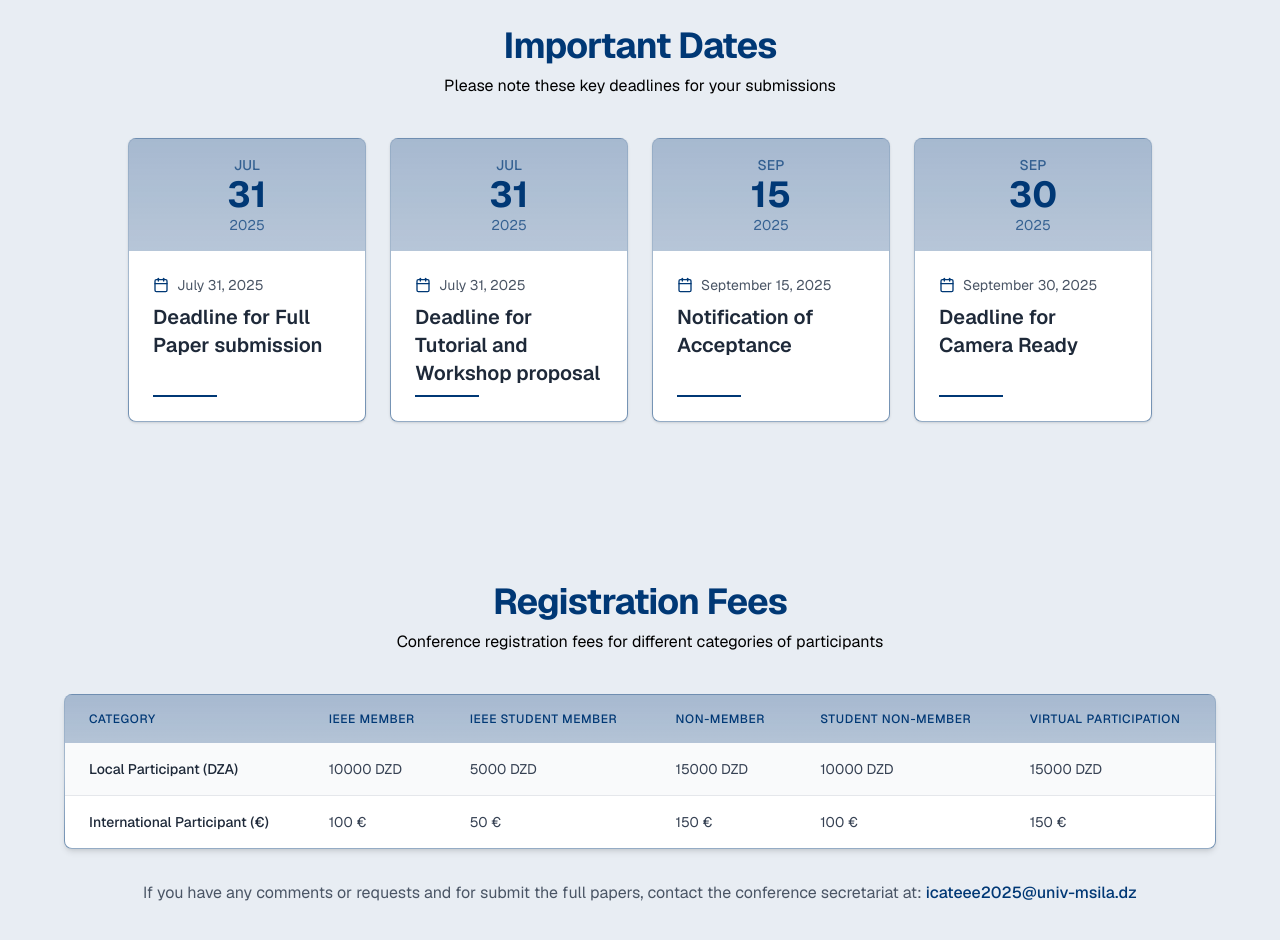
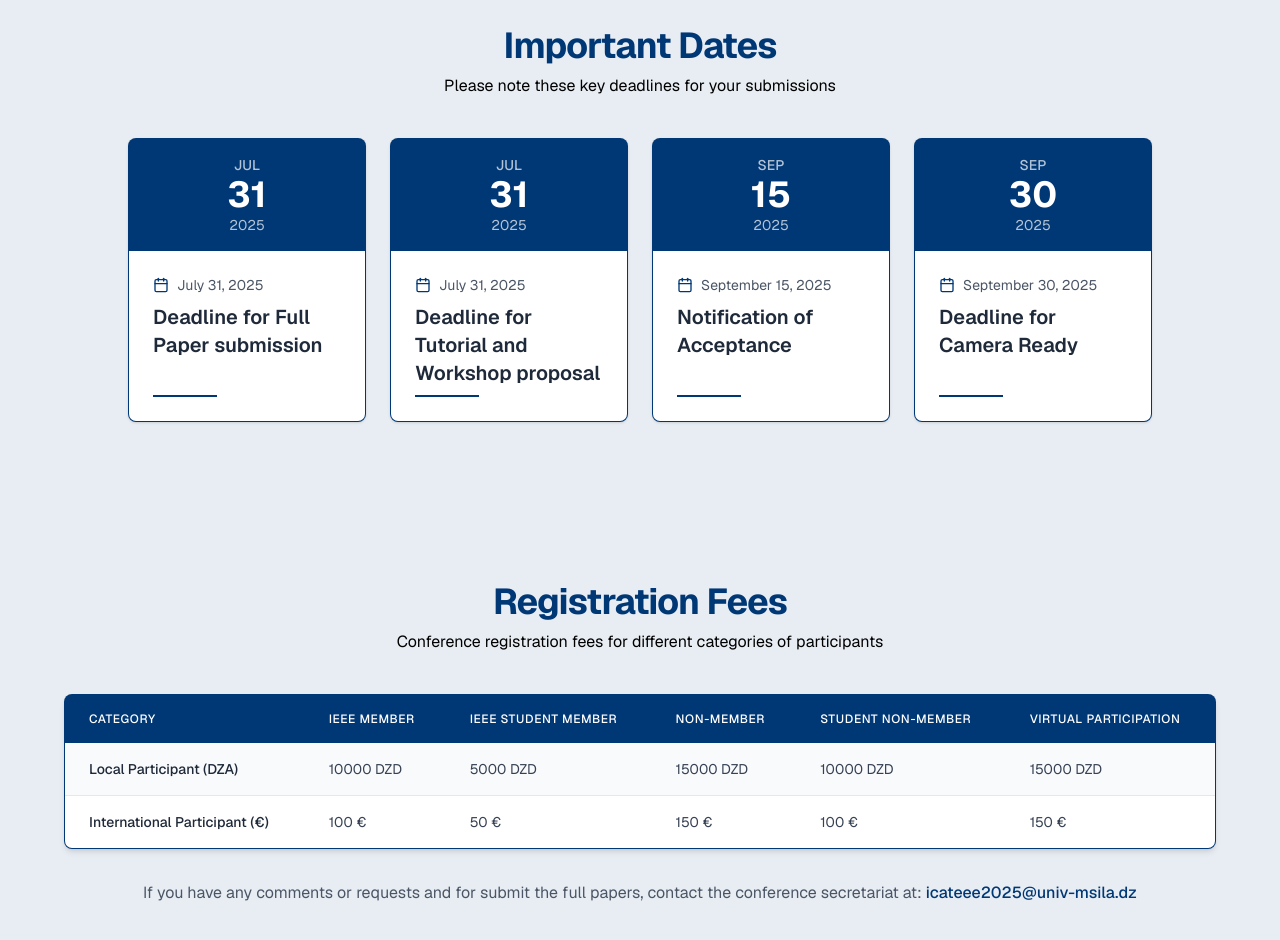
Before and after one commit to KarimBenn22/icateee, a Next.js app: page /playground in a window 1280 px wide. Shown: the part 1580-2520 px from the top of the page. Built offline with nearby package versions, Linux system fonts and the light colour scheme.

Commit message:
fix style colors

```diff
--- a/app/components/sections/ImportantDates.tsx
+++ b/app/components/sections/ImportantDates.tsx
@@ -51,17 +51,17 @@ export default function ImportantDatesSection() {
             {dates.map((item, index) => (
               <div
                 key={index}
-                className="group relative flex flex-col overflow-hidden rounded-lg border border-primary/20 bg-gradient-to-t from-primary/40 via-primary/10 to-primary/20 shadow-sm transition-all hover:shadow-md"
+                className="group relative flex flex-col overflow-hidden rounded-lg border border-primary/20 bg-primary shadow-sm transition-all hover:shadow-md"
               >
                 <div className="flex items-center justify-center bg-primary/10 p-4 text-center">
                   <div className="flex flex-col items-center">
-                    <span className="text-sm font-medium text-primary/70">
+                    <span className="text-sm font-medium text-[#fff]/70">
                       {item.month}
                     </span>
-                    <span className="text-4xl font-bold text-primary">
+                    <span className="text-4xl font-bold text-[#fff] ">
                       {item.day}
                     </span>
-                    <span className="text-sm text-primary/70">2025</span>
+                    <span className="text-sm text-[#fff]/70">2025</span>
                   </div>
                 </div>
 
--- a/app/components/sections/Registration.tsx
+++ b/app/components/sections/Registration.tsx
@@ -33,27 +33,27 @@ export default function RegistrationSection() {
         </div>
 
         {/* Fees Table - Desktop */}
-        <div className="hidden md:block bg-gradient-to-t from-primary/40 via-primary/10 to-primary/20 shadow-md rounded-lg overflow-hidden border border-primary/20">
+        <div className="hidden md:block bg-primary shadow-md rounded-lg overflow-hidden border border-primary/20">
           <div className="overflow-x-auto">
             <table className="w-full">
               <thead>
                 <tr className="bg-primary/10">
-                  <th className="px-6 py-4 text-left text-xs font-medium text-primary uppercase tracking-wider">
+                  <th className="px-6 py-4 text-left text-xs font-medium text-foreground uppercase tracking-wider">
                     Category
                   </th>
-                  <th className="px-6 py-4 text-left text-xs font-medium text-primary uppercase tracking-wider">
+                  <th className="px-6 py-4 text-left text-xs font-medium text-foreground uppercase tracking-wider">
                     IEEE Member
                   </th>
-                  <th className="px-6 py-4 text-left text-xs font-medium text-primary uppercase tracking-wider">
+                  <th className="px-6 py-4 text-left text-xs font-medium text-foreground uppercase tracking-wider">
                     IEEE Student Member
                   </th>
-                  <th className="px-6 py-4 text-left text-xs font-medium text-primary uppercase tracking-wider">
+                  <th className="px-6 py-4 text-left text-xs font-medium text-foreground uppercase tracking-wider">
                     Non-Member
                   </th>
-                  <th className="px-6 py-4 text-left text-xs font-medium text-primary uppercase tracking-wider">
+                  <th className="px-6 py-4 text-left text-xs font-medium text-foreground uppercase tracking-wider">
                     Student Non-Member
                   </th>
-                  <th className="px-6 py-4 text-left text-xs font-medium text-primary uppercase tracking-wider">
+                  <th className="px-6 py-4 text-left text-xs font-medium text-foreground uppercase tracking-wider">
                     Virtual Participation
                   </th>
                 </tr>
```
